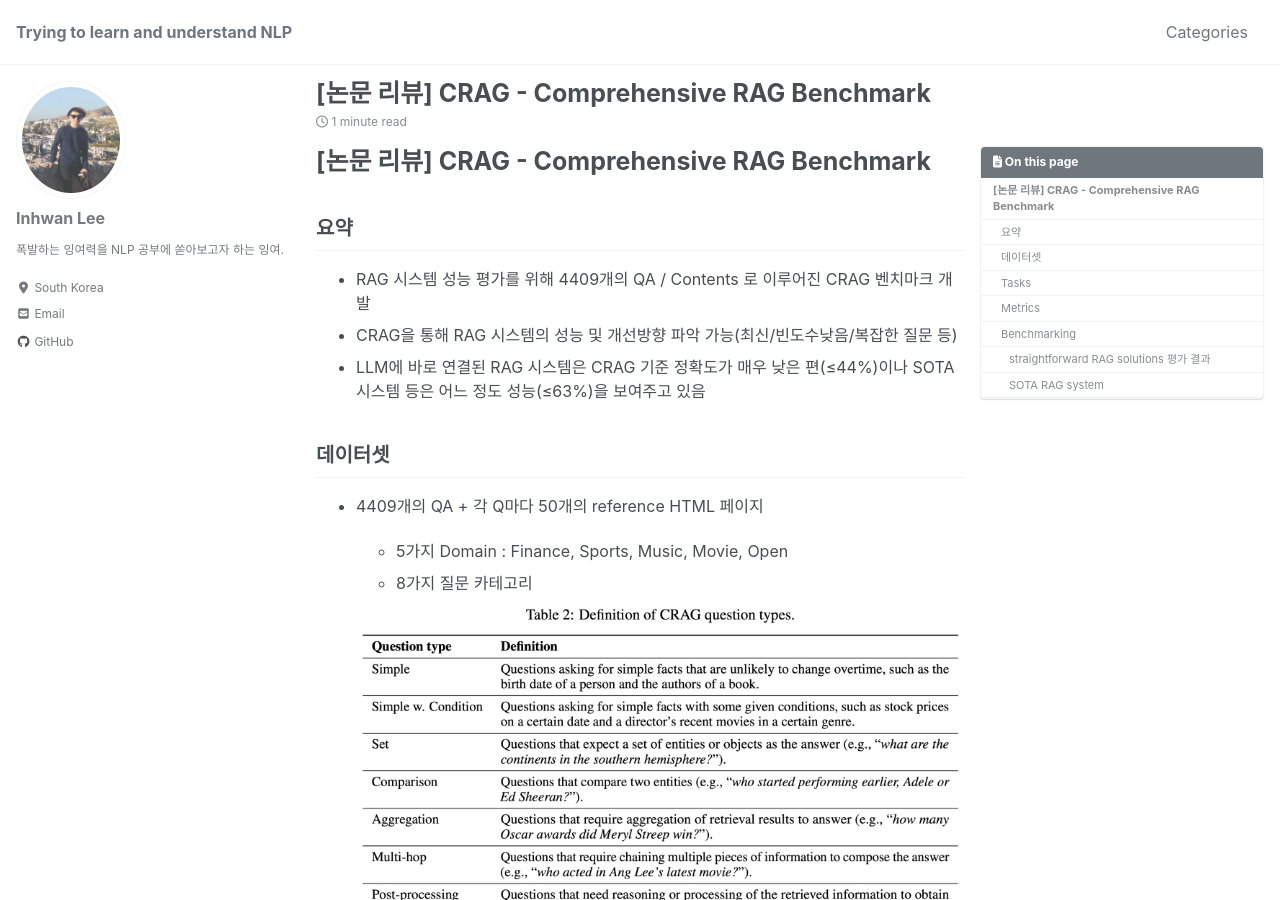
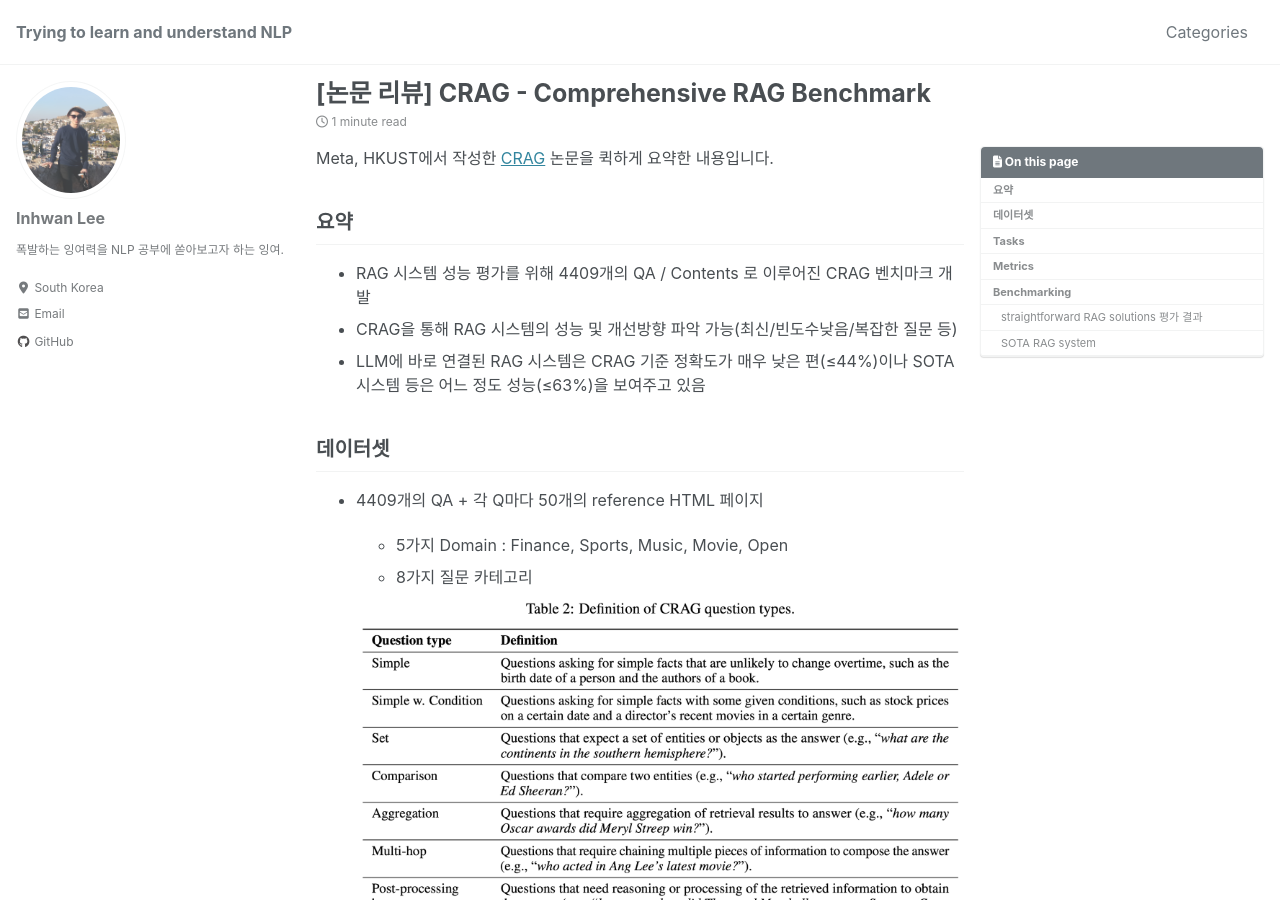
Before and after one commit to lih0905/lih0905.github.io, a Jekyll site: the page built from _posts/2024-07-21-CRAG.md, in a window 1280 px wide and 900 px high. Built offline with Jekyll 4.4.1, drawn with Linux system fonts in a browser that asks for light colours; cached includes are drawn as plain includes; nearby versions of some CDN libraries; comment, search, counter and statistics services are not loaded.

Commit message:
Add paper link

```diff
--- a/_posts/2024-07-21-CRAG.md
+++ b/_posts/2024-07-21-CRAG.md
@@ -11,7 +11,7 @@ use_math: false
 toc: true
 ---
 
-# [논문 리뷰] CRAG - Comprehensive RAG Benchmark
+Meta, HKUST에서 작성한 [CRAG](https://arxiv.org/abs/2406.04744v1) 논문을 퀵하게 요약한 내용입니다.
 
 ## 요약
 
```
